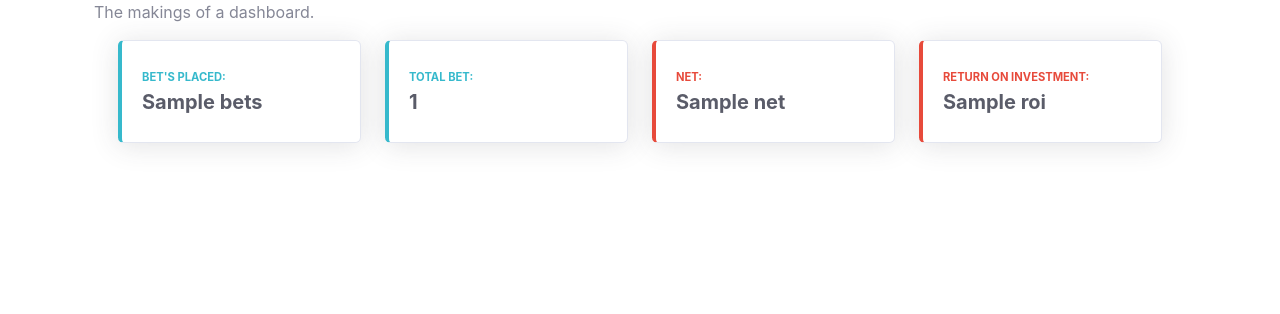
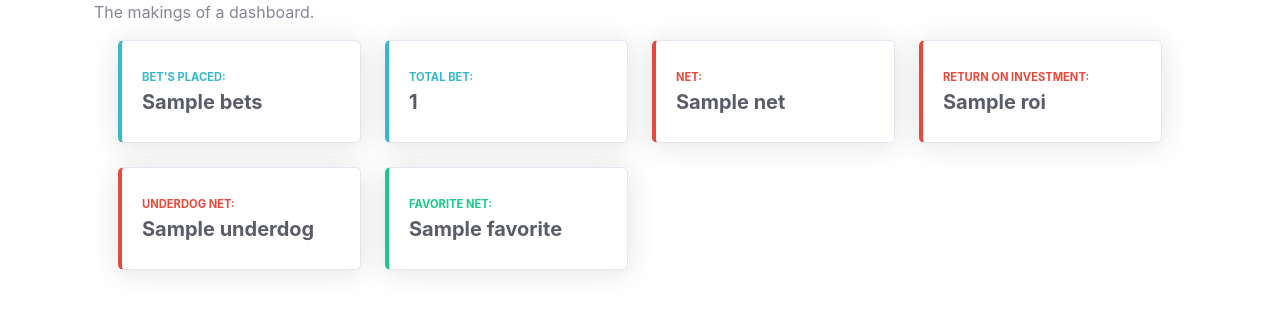
Before and after one commit to kaseyriver11/mlb2019, a Flask app: template betting_app/app/templates/index.html in a window 1280 px wide. Shown: the part 56-370 px from the top of the page. Run offline with Flask 2, Linux system fonts and the light colour scheme; the template is opened without the code that fills it: most values are stand-ins (such as "Sample title", 1, 10 or a date in 2020); parts of the project's set-up code (start-up, migrations or seed data) failed here and were passed over.

Commit message:
Adding favorite and underdog values to index.html.

```diff
--- a/betting_app/app/templates/index.html
+++ b/betting_app/app/templates/index.html
@@ -78,9 +78,45 @@
         </div>
       </div>
     </div>
+  </div>
 
+  <!-- Content Row -->
+  <div class="row">
+    <!-- Earnings (Monthly) Card Example -->
+    <div class="col-xl-3 col-md-6 mb-4">
+      <div class="card border-left-danger shadow h-100 py-2">
+        <div class="card-body">
+          <div class="row no-gutters align-items-center">
+            <div class="col mr-2">
+              <div class="text-xs font-weight-bold text-danger text-uppercase mb-1">Underdog Net:</div>
+              <div class="h5 mb-0 font-weight-bold text-gray-800">{{ underdog }}</div>
+            </div>
+            <div class="col-auto">
+              <i class="fas fa-calendar fa-2x text-gray-300"></i>
+            </div>
+          </div>
+        </div>
+      </div>
+    </div>
 
+    <!-- Earnings (Monthly) Card Example -->
+    <div class="col-xl-3 col-md-6 mb-4">
+      <div class="card border-left-success shadow h-100 py-2">
+        <div class="card-body">
+          <div class="row no-gutters align-items-center">
+            <div class="col mr-2">
+              <div class="text-xs font-weight-bold text-success text-uppercase mb-1">Favorite Net:</div>
+              <div class="h5 mb-0 font-weight-bold text-gray-800">{{ favorite }}</div>
+            </div>
+            <div class="col-auto">
+              <i class="fas fa-dollar-sign fa-2x text-gray-300"></i>
+            </div>
+          </div>
+        </div>
+      </div>
+    </div>
   </div>
+
 </div>
 
 
```
Also changed, not shown: betting_app/app/routes.py (+10 -2 lines).
